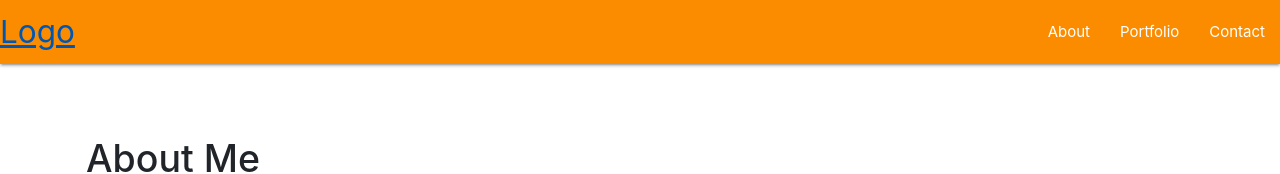
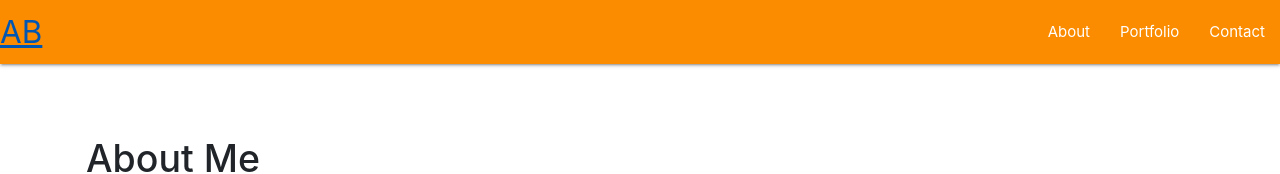
Before and after one commit to afbrown1216/portfolio, a React (Create React App) app: page / in a window 1280 px wide. Shown: the top 174 px of the page. Built offline with nearby package versions, Linux system fonts and the light colour scheme.

Commit message:
fixing deployment issues

```diff
--- a/package.json
+++ b/package.json
@@ -2,7 +2,7 @@
   "name": "portfolio",
   "version": "0.1.0",
   "private": true,
-  "homepage": "http://afbrown1216.github.io/react-portfolio",
+  "homepage": "http://afbrown1216.github.io/portfolio",
   "dependencies": {
     "@testing-library/jest-dom": "^5.11.5",
     "@testing-library/react": "^11.1.1",
--- a/src/App.js
+++ b/src/App.js
@@ -15,10 +15,11 @@ function App() {
      <div>
        <Nav />
        <Switch>
+
          <Route exact path="/" component={About} />
          <Route exact path="/contact" component={Contact} />
          <Route exact path="/portfolio" component={Portfolio} />
-         <Route  component={NoMatch} />
+
        </Switch>
        <Footer />
      </div>
--- a/src/Components/Navbar/Navbar.js
+++ b/src/Components/Navbar/Navbar.js
@@ -7,7 +7,7 @@ const Navbar = () => {
         <div>
             <nav>
                 <div className="nav-wrapper orange darken-1">
-                <a className="brand-logo">Logo</a>
+                <a className="brand-logo">AB</a>
                     <ul id="nav-mobile" className="right hide-on-med-and-down">
                         <li><Link to="/" >About</Link></li>
                         <li><Link to="/portfolio" >Portfolio</Link></li>
--- a/src/pages/Portfolio.js
+++ b/src/pages/Portfolio.js
@@ -8,7 +8,7 @@ class Portfolio extends Component {
     }
     render() {
         return (
-            <div className=" purple lighten-4">
+            <div className=" lighten-4">
                 <h1 className="center-align"> Projects </h1>
                 <div className="row">
                     <div className="col">
```
